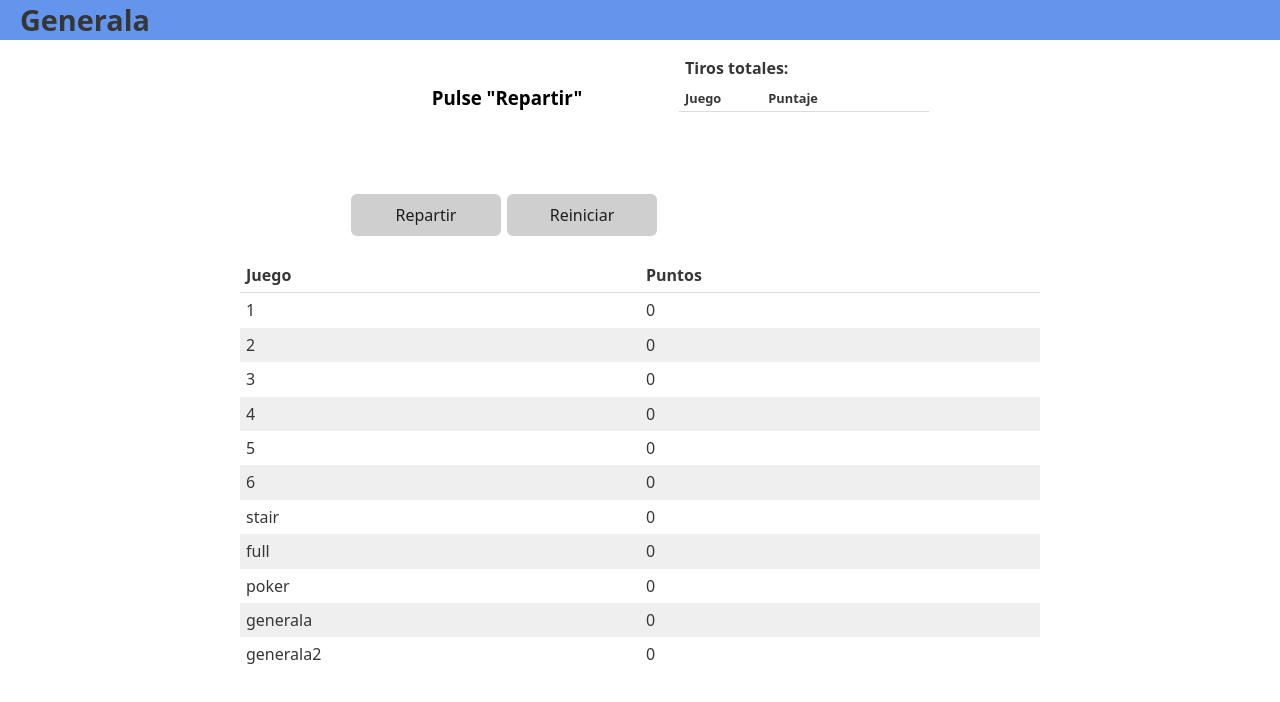
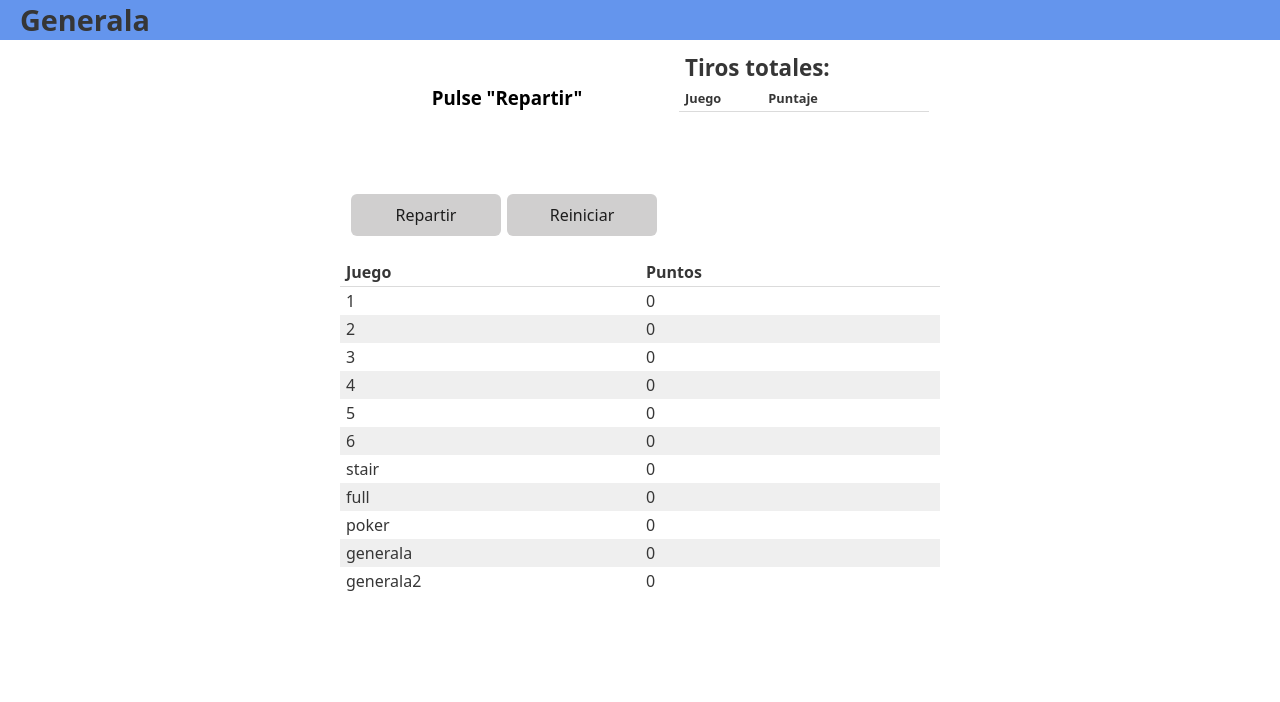
Before and after one commit to tintinando/generala, a React (Vite) app: page / in a window 1280 px wide. Shown: the top 702 px of the page. Built offline with nearby package versions, Linux system fonts and the light colour scheme.

Commit message:
Modal fin de juego

```diff
--- a/src/App.css
+++ b/src/App.css
@@ -64,9 +64,9 @@ table {
   line-height: 0.8rem;
 }
 
-.table-available tr:first-child {
+.table-available thead tr:first-child {
   height: 30px;
-  font-size: 1rem;
+  font-size: 1.4rem;
 }
 
 .table-available button {
@@ -74,3 +74,13 @@ table {
   padding: 0;
   height: 1.5rem;
 }
+
+.table-status {
+  max-width: 600px;
+}
+
+.table-status tr {
+  font-size: 1rem;
+  line-height: 1rem;
+  height: 1.5rem;
+}
--- a/src/App.jsx
+++ b/src/App.jsx
@@ -9,6 +9,7 @@ import useGame from './components/hoks/useGame'
 function App() {
   const { mixDices, newGame, freezeDice, putScore, gameStatus } = useGame()
   const [dicesThrow, setDicesThrow] = useState(false)
+  const [fullScore, setFullScore] = useState(false)
 
   return (
     <>
@@ -20,15 +21,20 @@ function App() {
             newGame={newGame}
             freezeDice={freezeDice}
             gameStatus={gameStatus}
+            fullScore={fullScore}
             setDicesThrow={setDicesThrow}
           />
           <AvailableGames
             gameStatus={gameStatus}
             putScore={putScore}
             dicesThrow={dicesThrow}
+            setDicesThrow={setDicesThrow}
           />
         </div>
-        <StatusGame gameStatus={gameStatus} />
+        <StatusGame
+          gameStatus={gameStatus}
+          setFullScore={setFullScore}
+        />
       </div>
     </>
   )
--- a/src/components/AvailableGames.jsx
+++ b/src/components/AvailableGames.jsx
@@ -1,12 +1,22 @@
 import PropTypes from 'prop-types'
 
-function AvailableGames({ gameStatus, dicesThrow, putScore }) {
+function AvailableGames({ gameStatus, dicesThrow, setDicesThrow, putScore }) {
   const available = Object.keys(gameStatus.availableGames).filter((key) => {
     return gameStatus.score[key] === 0 && gameStatus.availableGames[key] !== 0
   })
 
+  const cancellable = Object.keys(gameStatus.availableGames).filter((key) => {
+    return gameStatus.score[key] === 0 && gameStatus.availableGames[key] === 0
+  })
+
   const handleSelectGame = (key) => {
     putScore(key)
+    setDicesThrow(false)
+  }
+
+  const handleCancelGame = (key) => {
+    putScore(key, true)
+    setDicesThrow(false)
   }
 
   return (
@@ -25,15 +35,29 @@ function AvailableGames({ gameStatus, dicesThrow, putScore }) {
         </thead>
         <tbody>
           {dicesThrow &&
-            available.map((key) => (
+            (available.length > 0
+              ? available.map((key) => (
                   <tr key={key}>
                     <td>{key}</td>
                     <td>{gameStatus.availableGames[key]}</td>
                     <td>
-                  <button onClick={() => handleSelectGame(key)}>Anotar</button>
+                      <button onClick={() => handleSelectGame(key)}>
+                        Anotar
+                      </button>
                     </td>
                   </tr>
-            ))}
+                ))
+              : cancellable.map((key) => (
+                  <tr key={key}>
+                    <td>{key}</td>
+                    <td>{gameStatus.availableGames[key]}</td>
+                    <td>
+                      <button onClick={() => handleCancelGame(key)}>
+                        Tachar
+                      </button>
+                    </td>
+                  </tr>
+                )))}
         </tbody>
       </table>
     </div>
@@ -43,6 +67,7 @@ function AvailableGames({ gameStatus, dicesThrow, putScore }) {
 AvailableGames.propTypes = {
   gameStatus: PropTypes.object,
   dicesThrow: PropTypes.bool,
+  setDicesThrow: PropTypes.func,
   putScore: PropTypes.func
 }
 
--- a/src/components/DicesContainer.jsx
+++ b/src/components/DicesContainer.jsx
@@ -7,7 +7,8 @@ function DicesContainer({
   newGame,
   freezeDice,
   gameStatus,
-  setDicesThrow
+  setDicesThrow,
+  fullScore
 }) {
   const [shuffle, setShuffle] = useState(false)
 
@@ -51,7 +52,7 @@ function DicesContainer({
       <div>
         <button
           onClick={handleShuffle}
-          disabled={gameStatus.throws >= 3}
+          disabled={gameStatus.throws >= 3 || fullScore}
         >
           Repartir
         </button>
@@ -67,7 +68,8 @@ DicesContainer.propTypes = {
   freezeDice: PropTypes.func,
   putScore: PropTypes.func,
   gameStatus: PropTypes.object,
-  setDicesThrow: PropTypes.func
+  setDicesThrow: PropTypes.func,
+  fullScore: PropTypes.bool
 }
 
 export default DicesContainer
--- a/src/components/StatusGame.jsx
+++ b/src/components/StatusGame.jsx
@@ -1,9 +1,53 @@
 import { PropTypes } from 'prop-types'
+import { useEffect } from 'react'
+import { useState } from 'react'
+import Modal from 'react-modal'
 
-function StatusGame({ gameStatus }) {
+function StatusGame({ gameStatus, setFullScore }) {
+  const [modalOpen, setModalOpen] = useState()
+
+  const closeModal = () => {
+    setModalOpen(false)
+  }
+
+  const modalStyle = {
+    overlay: {
+      backgroundColor: 'transparent'
+    },
+    content: {
+      top: '50%',
+      left: '50%',
+      right: 'auto',
+      bottom: 'auto',
+      marginRight: '-50%',
+      transform: 'translate(-50%, -50%)',
+      backgroundColor: '#333'
+    }
+  }
+
+  useEffect(() => {
+    if (Object.keys(gameStatus.score).every((e) => gameStatus.score[e] !== 0)) {
+      setFullScore(true)
+      setModalOpen(true)
+    }
+  }, [gameStatus, setFullScore])
+
   return (
+    <>
+      <Modal
+        isOpen={modalOpen}
+        onRequestClose={closeModal}
+        style={modalStyle}
+        appElement={document.getElementById('app')}
+      >
         <div className='container'>
-      <table>
+          <p>Se completó la tabla</p>
+          <button onClick={closeModal}>Cerrar</button>
+        </div>
+      </Modal>
+
+      <div className='container'>
+        <table className='table-status'>
           <thead>
             <tr>
               <th>Juego</th>
@@ -20,11 +64,13 @@ function StatusGame({ gameStatus }) {
           </tbody>
         </table>
       </div>
+    </>
   )
 }
 
 StatusGame.propTypes = {
-  gameStatus: PropTypes.object
+  gameStatus: PropTypes.object,
+  setFullScore: PropTypes.func
 }
 
 export default StatusGame
--- a/src/components/hoks/useGame.jsx
+++ b/src/components/hoks/useGame.jsx
@@ -27,8 +27,8 @@ function useGame() {
     setStateFromLogic()
   }
 
-  const putScore = (key) => {
-    game.current.putScore(key)
+  const putScore = (key, cancel) => {
+    game.current.putScore(key, cancel)
     setStateFromLogic()
   }
 
--- a/src/logic/generala.js
+++ b/src/logic/generala.js
@@ -153,8 +153,12 @@ export default class Generala {
     }()
   }
 
-  putScore(key) {
-    this.status.score[key] = this.status.availableGames[key]
+  putScore(key, cancel = false) {
+    if (cancel) {
+      this.status.score[key] = 'n'
+    } else {
+      this.status.score[key] = this.status.availableGames[key]
+    }
     this.resetBoard()
   }
 }
```
Lines whose indentation alone changed are shown as unchanged.
